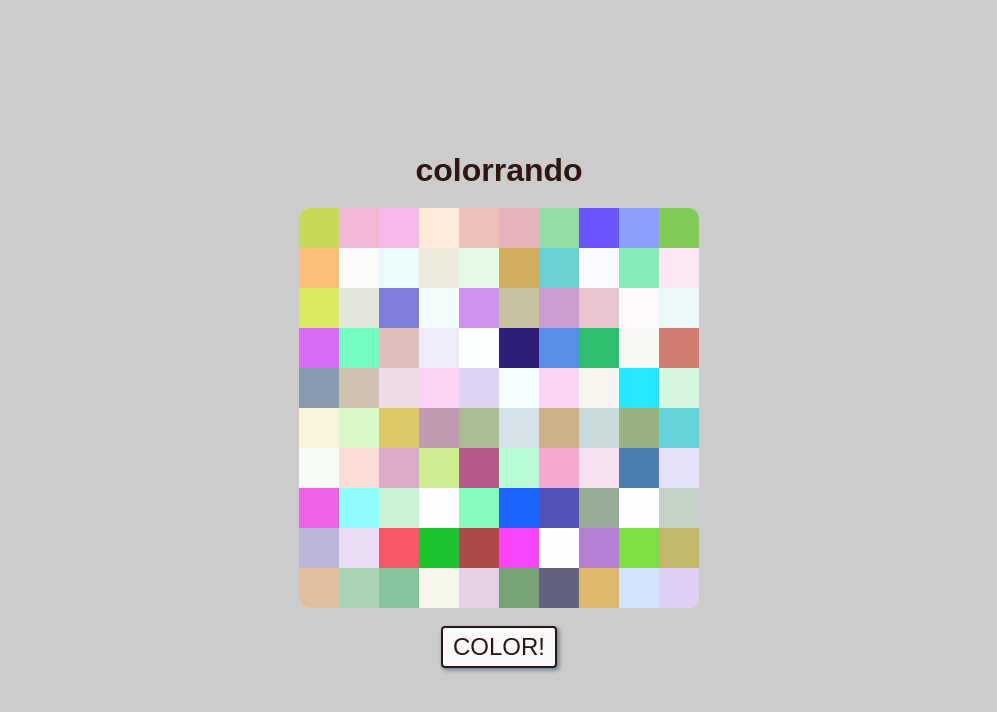
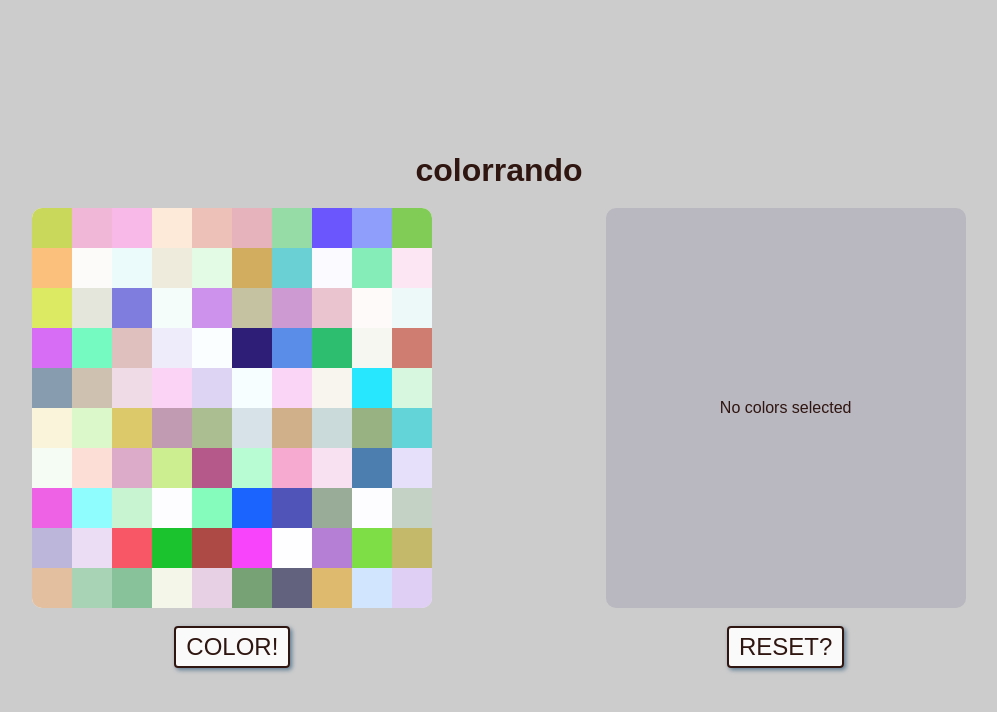
Before and after one commit to galustoff/colorrando, a Vue app: page / in a window 1280 px wide. Shown: the top 712 px of the page, without its empty margins (141-1138 px from the left). Built offline with nearby package versions, Linux system fonts and the light colour scheme.

Commit message:
the dump

```diff
--- a/src/App.vue
+++ b/src/App.vue
@@ -3,7 +3,6 @@
     <the-header />
     <the-main />
     <!-- <app-sketches @invert-request="invertSketchColors"></app-sketches>
-    <app-frontage @pick-color="addColorToDump"></app-frontage>
     <app-dump
       @new-color-request="openController"
       :new-color="newDumpColor"
--- a/src/components/TheDump/AppDumpCard.vue
+++ b/src/components/TheDump/DumpCard.vue
@@ -1,21 +1,25 @@
 <template>
   <li
     :class="{
-      'app-dump__list-item': true,
-      'app-dump-card': true,
-      'app-dump-card_appearing': cardIsAppearing
+      'the-dump__list-item': true,
+      'dump-card': true,
+      'dump-card_appearing': cardIsAppearing
     }"
   >
     <div
+      class="dump-card__swatch"
+      :style="swatchStyle"
       @click="swatchClick"
-      class="app-dump-card__swatch"
-      :style="swatchStyle"
     ></div>
   </li>
 </template>
 
 <script>
   export default {
+    props: ['bgc'],
+
+    emits: ['newColorRequest'],
+
     data() {
       return {
         swatchStyle: {
@@ -24,7 +28,7 @@
         cardIsAppearing: false
       }
     },
-    props: ['bgc'],
+
     mounted() {
       /**
        * setTimeout provides css transition (height),
@@ -35,6 +39,7 @@
         this.cardIsAppearing = true
       }, 20)
     },
+
     methods: {
       swatchClick() {
         this.$emit('newColorRequest', this.bgc)
@@ -44,14 +49,12 @@
 </script>
 
 <style>
-  .app-dump__list-item {
+  .the-dump__list-item {
     flex-shrink: 0;
   }
 
-  /**.app-dump-card
-    we need a white color substrate under main color of card
-  */
-  .app-dump-card {
+  /* we need a white color substrate under main color of card */
+  .dump-card {
     height: 0;
     margin-bottom: 0;
     transition: height 0.4s ease-out, margin-bottom 0.4s;
@@ -60,16 +63,16 @@
     position: relative;
   }
 
-  .app-dump-card_appearing {
+  .dump-card_appearing {
     height: 80px;
     margin-bottom: 18px;
   }
 
-  .app-dump-card_appearing:last-of-type {
+  .dump-card_appearing:last-of-type {
     margin-bottom: 0;
   }
 
-  .app-dump-card__swatch {
+  .dump-card__swatch {
     position: absolute;
     top: 0;
     right: 0;
--- a/src/components/TheDump/AppDump.vue
+++ b/src/components/TheDump/TheDump.vue
@@ -1,41 +1,49 @@
 <template>
-  <div class="app-dump">
-    <div class="app-dump__wrapper">
+  <div class="the-dump">
+    <div class="the-dump__wrapper">
       <ul
         :class="{
-          'app-dump__list': true,
-          'app-dump__list_empty': !dumpColors.length
+          'the-dump__list': true,
+          'the-dump__list_empty': !dumpColors.length
         }"
       >
-        <li v-if="!dumpColors.length" class="app-dump__plug-list-item">
+        <li class="the-dump__plug-list-item" v-if="!dumpColors.length">
           No colors selected
         </li>
-        <app-dump-card
+        <dump-card
           v-for="i in dumpColors"
           :key="i"
           :bgc="i"
           @new-color-request="newColorRequest"
-        ></app-dump-card>
+        />
       </ul>
     </div>
 
-    <div class="app-dump__buttons">
-      <app-button :set="resetButtonSet" @reset-dump="resetDump"></app-button>
+    <div class="the-dump__buttons">
+      <app-button :set="resetButtonSet" @reset-dump="resetDump" />
       <app-button
+        v-show="lostColors.length > 0"
         :set="restoreButtonSet"
         @restore-dump="restoreDump"
-        v-show="lostColors.length > 0"
-      ></app-button>
+      />
     </div>
   </div>
 </template>
 
 <script>
-  import AppDumpCard from './AppDumpCard.vue'
+  import DumpCard from './DumpCard.vue'
   import AppButton from '../../AppButton.vue'
 
   export default {
+    components: {
+      DumpCard,
+      AppButton
+    },
+
     props: ['newColor'],
+
+    emits: ['newColorRequest'],
+
     data() {
       return {
         dumpColors: [],
@@ -50,10 +58,13 @@
         }
       }
     },
-    components: {
-      AppDumpCard,
-      AppButton
+
+    watch: {
+      newColor(value) {
+        if (!this.dumpColors.includes(value)) this.dumpColors.unshift(value)
+      }
     },
+
     methods: {
       resetDump() {
         this.lostColors = this.dumpColors.slice(0)
@@ -66,17 +77,12 @@
       newColorRequest(newColor) {
         this.$emit('newColorRequest', newColor)
       }
-    },
-    watch: {
-      newColor(value) {
-        if (!this.dumpColors.includes(value)) this.dumpColors.unshift(value)
-      }
     }
   }
 </script>
 
 <style>
-  .app-dump {
+  .the-dump {
     color: var(--dark-brown);
     display: flex;
     flex-direction: column;
@@ -84,7 +90,7 @@
     align-items: center;
   }
 
-  .app-dump__wrapper {
+  .the-dump__wrapper {
     width: 360px;
     height: 400px;
     background-color: rgba(020, 007, 088, 0.1);
@@ -92,7 +98,7 @@
     overflow: scroll;
   }
 
-  .app-dump__list {
+  .the-dump__list {
     width: 360px;
     min-height: 400px;
     list-style: none;
@@ -103,15 +109,15 @@
     padding: 18px 0;
   }
 
-  .app-dump__list_empty {
+  .the-dump__list_empty {
     justify-content: center;
   }
 
-  .app-dump__plug-list-item {
+  .the-dump__plug-list-item {
     font-family: sans-serif;
   }
 
-  .app-dump__buttons {
+  .the-dump__buttons {
     display: flex;
     justify-content: center;
     column-gap: 18px;
--- a/src/components/TheMain/TheMain.vue
+++ b/src/components/TheMain/TheMain.vue
@@ -1,20 +1,41 @@
 <template>
-  <the-randomizer @pick-color="pickColor" />
+  <main>
+    <div class="content-line">
+      <the-randomizer @pick-color="addColorToDump" />
+      <the-dump :newColor="newDumpColor" @new-color-request="openController" />
+    </div>
+  </main>
 </template>
 
 <script>
   import TheRandomizer from '../TheRandomizer/TheRandomizer.vue'
+  import TheDump from '../TheDump/TheDump.vue'
 
   export default {
     components: {
-      TheRandomizer
+      TheRandomizer,
+      TheDump
+    },
+    data() {
+      return {
+        newDumpColor: ''
+      }
     },
     methods: {
-      pickColor(color) {
-        console.log('TheMain, pickColor', color)
+      addColorToDump(color) {
+        this.newDumpColor = color
+      },
+
+      openController(newColor) {
+        console.log('Opening controller with new color:', newColor)
       }
     }
   }
 </script>
 
-<style></style>
+<style>
+  .content-line {
+    display: flex;
+    justify-content: space-evenly;
+  }
+</style>
```
